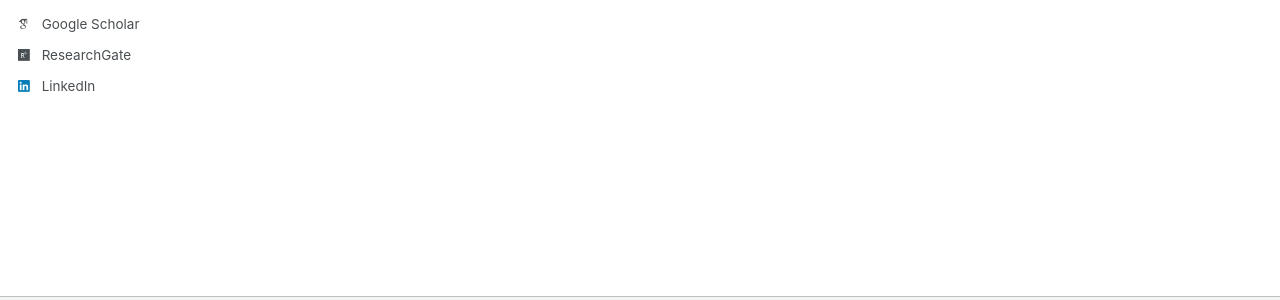
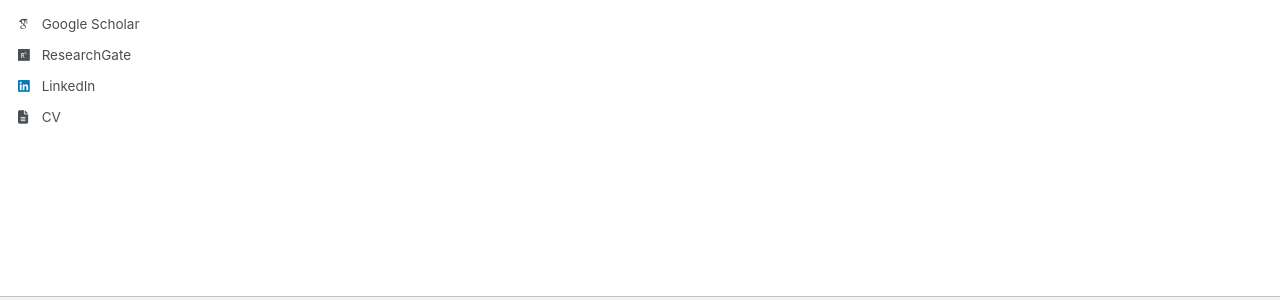
Before and after one commit to Zach-Gooch/Zach-Gooch.github.io, a Jekyll site: the page built from _pages/about.md, in a window 1280 px wide. Shown: the part 517-817 px from the top of the page. Built offline with Jekyll 4.4.1, drawn with Linux system fonts in a browser that asks for light colours; some web fonts are replaced.

Commit message:
Update author-profile.html

```diff
--- a/_includes/author-profile.html
+++ b/_includes/author-profile.html
@@ -114,6 +114,9 @@
       {% if author.linkedin %}
         <li><a href="https://www.linkedin.com/in/{{ author.linkedin }}"><i class="fab fa-fw fa-linkedin icon-pad-right" aria-hidden="true"></i>LinkedIn</a></li>
       {% endif %}
+      {% if author.cv %}
+        <li><a href="{{ author.cv }}" target="_blank" rel="noopener noreferrer"><i class="fas fa-fw fa-file-alt icon-pad-right" aria-hidden="true"></i>CV</a></li>
+      {% endif %}
       {% if author.mastodon %}
         <li><a href="{{ author.mastodon }}"><i class="fab fa-fw fa-mastodon icon-pad-right" aria-hidden="true"></i>Mastodon</a></li>
       {% endif %}
```
